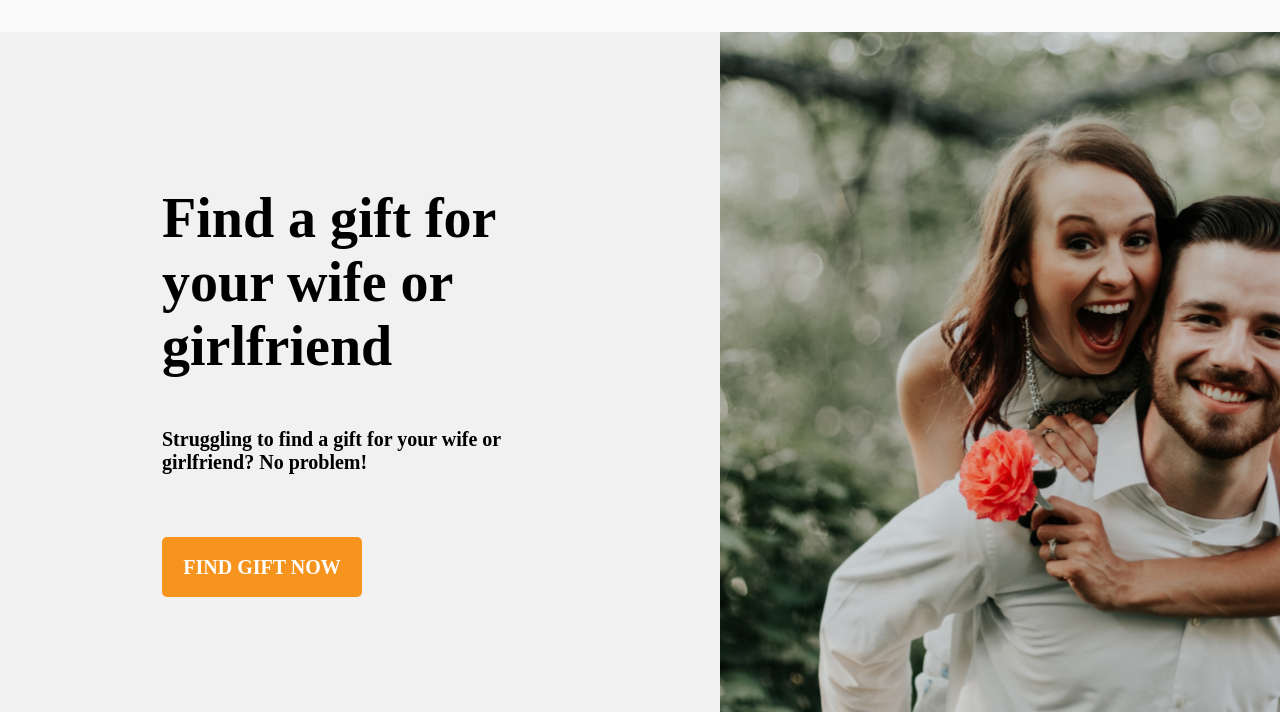
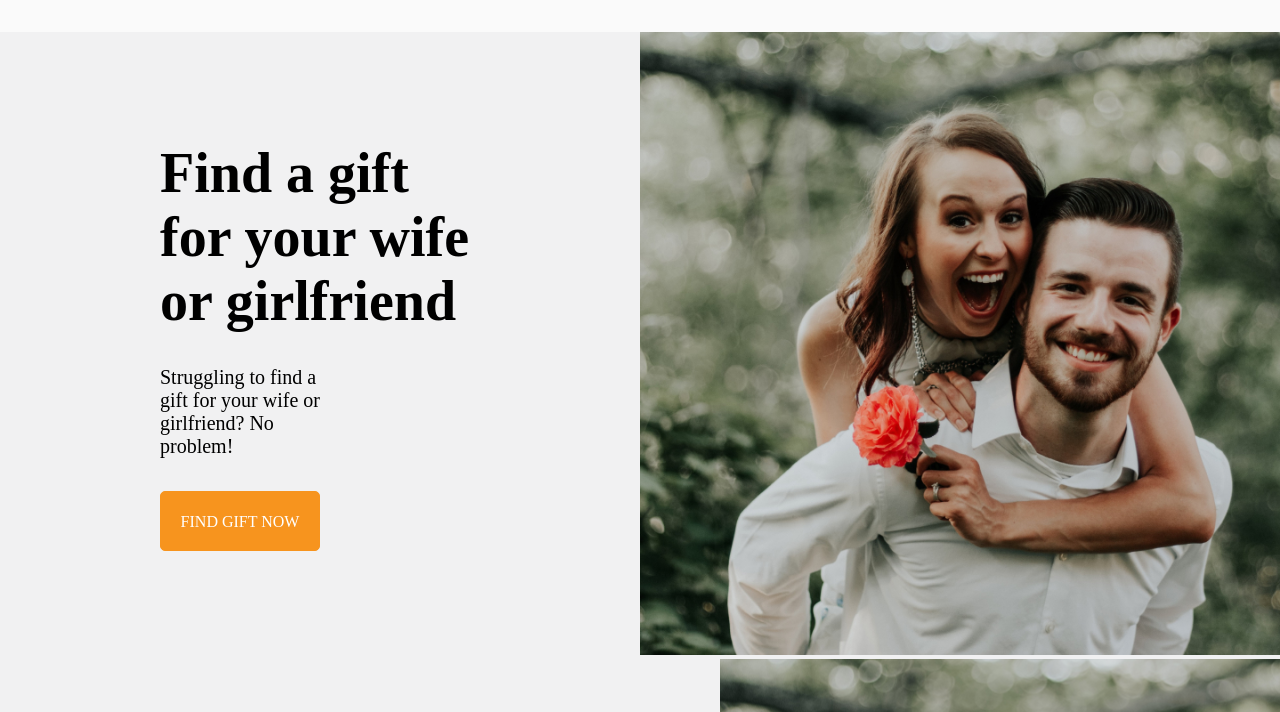
Before and after one commit to semeikaya/JS, a plain HTML site: page CSS второй день/CSS второй день шестое задание/index.html in a window 1280 px wide. Shown: the part 88-800 px from the top of the page. Drawn offline with Linux system fonts and the light colour scheme.

Commit message:
Изменил первый блок в боди

```diff
--- a/CSS второй день/CSS второй день шестое задание/index.html
+++ b/CSS второй день/CSS второй день шестое задание/index.html
@@ -8,12 +8,11 @@
     <title>Figmaket</title>
     <link rel="stylesheet" href="styles.css">
 </head>
-
 <body>
     <header>
         <div class="head-line">
             <div class="logo">
-                <img src="logo.png" alt="">
+                <img src="logo.png">
             </div>
             <nav>
                 <ul class="nav">
@@ -28,6 +27,31 @@
             </div>
         </div>
     </header>
+
+    <section class="features">
+        <div class="features-body-1">
+            <div class="features-container-1">
+                <div class="features-text-1">
+                    <h1 class="features-title-1">
+                        Find a gift for your wife or girlfriend
+                    </h1>
+                    <div class="text">
+                        Struggling to find a gift for your wife or girlfriend?
+                No problem!
+                    </div>
+                    <div class="find-gift-button">
+                        FIND GIFT NOW
+                    </div>
+                </div>
+            </div>
+            <div class="features-img-1">
+                <img src="Background1.jpg">
+            </div>
+        </div>
+        <div class="features-body-2"></div>
+    </section>
+
+
     <div class="body1">
         <div class="block1 blocks">
             <div class="block11">
--- a/CSS второй день/CSS второй день шестое задание/styles.css
+++ b/CSS второй день/CSS второй день шестое задание/styles.css
@@ -46,6 +46,55 @@ header nav {
     text-align: center;
     line-height: 40px;
 }
+
+.features{
+    background-color:#f1f1f2;
+}
+
+.features-body-1, .features-body-2 {
+    display: flex;
+    align-items: center;
+}
+.features-body-1 div {
+    width: 50%;
+}
+
+.features-text-1 {
+    width: 430px;
+    height: 410px;
+    margin: auto;
+    display: flex;
+    flex-direction: column;
+    justify-content: space-between;
+}
+.features-title-1 {
+    margin: 0;
+    font-size: 56px;
+
+}
+
+.features-text-1 .text {
+    font-size: 20px;
+}
+
+.find-gift-button{
+    width: 200px;
+    height: 60px;
+    border: 1px solid #F7941E;
+    background-color: #F7941E;
+    border-radius: 5px;
+    color: #ffffff;
+    text-align: center;
+    line-height: 60px;
+}
+
+
+
+
+
+
+
+
 
 .body1 {
     display: flex;
```
